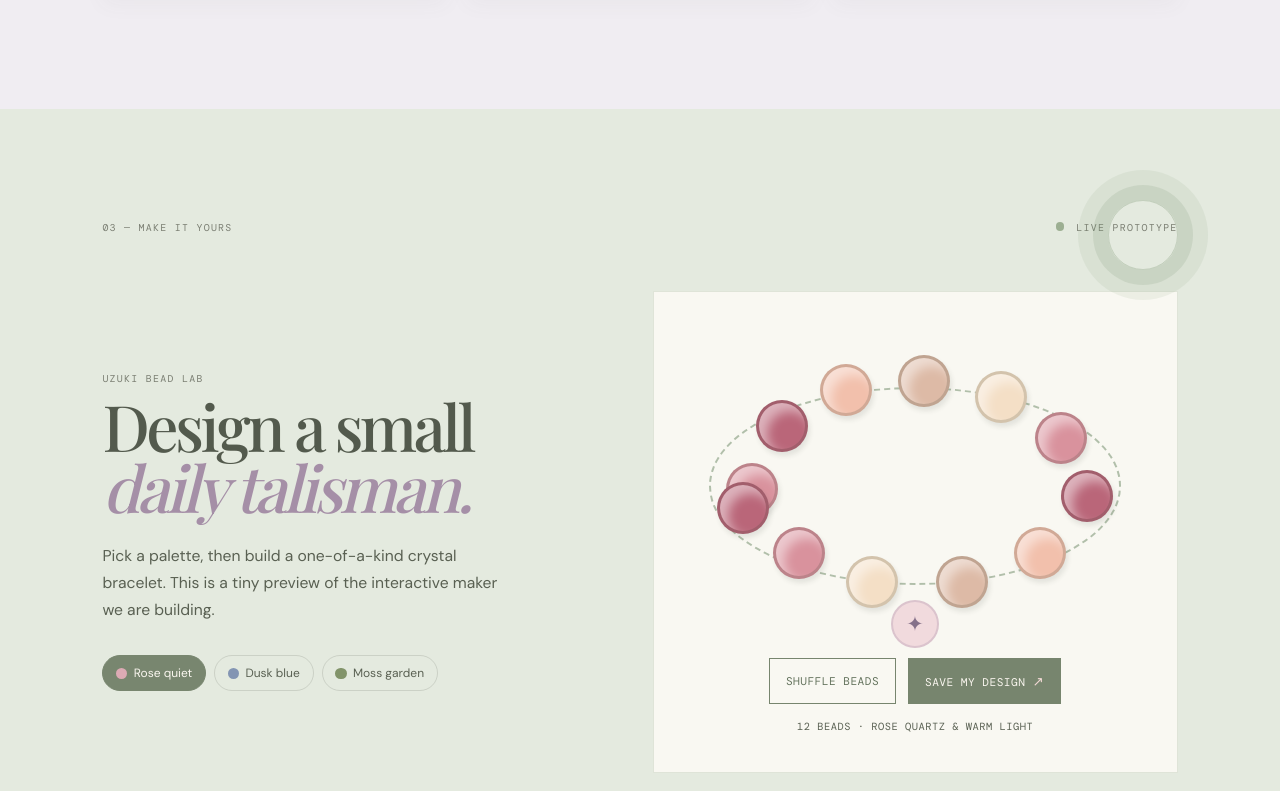
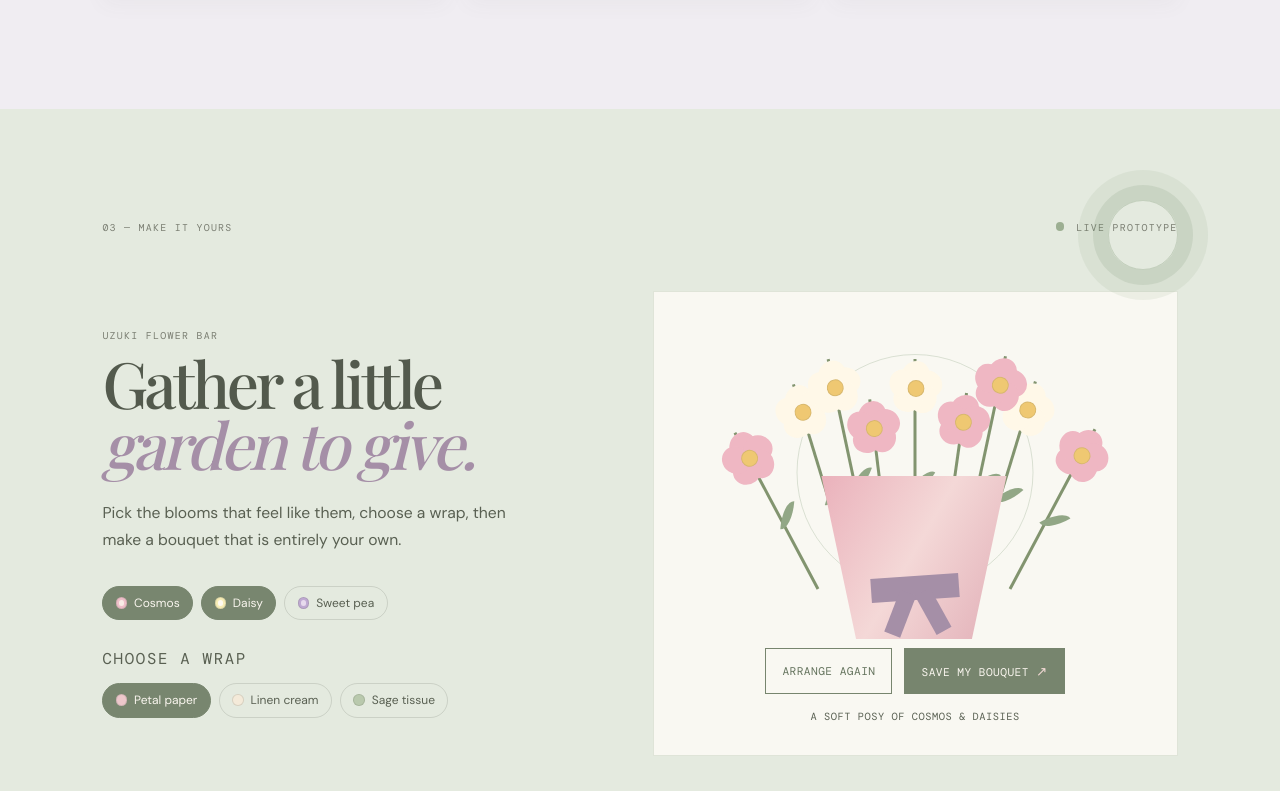
Before and after one commit to qingyu9243/uzuki, a plain HTML site: page index.html in a window 1280 px wide. Shown: the part 2041-2832 px from the top of the page. Drawn offline with nearby package versions, Linux system fonts and the light colour scheme; a web font is replaced by a local one.

Commit message:
feat: add DIY bouquet maker

```diff
--- a/index.html
+++ b/index.html
@@ -104,42 +104,48 @@
         </div>
       </section>
 
-      <section id="make" class="bead-lab section" aria-labelledby="bead-title">
+      <section id="make" class="bouquet-lab section" aria-labelledby="bouquet-title">
         <div class="lab-topline">
           <div class="section-label">03 — Make it yours</div>
           <p class="lab-status"><span></span> Live prototype</p>
         </div>
         <div class="lab-grid">
           <div class="lab-copy">
-            <p class="eyebrow">Uzuki bead lab</p>
-            <h2 id="bead-title">Design a small<br /><em>daily talisman.</em></h2>
+            <p class="eyebrow">Uzuki flower bar</p>
+            <h2 id="bouquet-title">Gather a little<br /><em>garden to give.</em></h2>
             <p>
-              Pick a palette, then build a one-of-a-kind crystal bracelet. This
-              is a tiny preview of the interactive maker we are building.
+              Pick the blooms that feel like them, choose a wrap, then make a
+              bouquet that is entirely your own.
             </p>
-            <div class="palette" role="group" aria-label="Choose a bead palette">
-              <button class="palette-button active" data-palette="rose" aria-pressed="true">
-                <span class="swatch rose"></span> Rose quiet
+            <div class="flower-picker" role="group" aria-label="Choose flowers for your bouquet">
+              <button class="flower-choice active" data-flower="cosmos" aria-pressed="true">
+                <span class="mini-flower cosmos"></span> Cosmos
               </button>
-              <button class="palette-button" data-palette="dusk" aria-pressed="false">
-                <span class="swatch dusk"></span> Dusk blue
+              <button class="flower-choice active" data-flower="daisy" aria-pressed="true">
+                <span class="mini-flower daisy"></span> Daisy
               </button>
-              <button class="palette-button" data-palette="moss" aria-pressed="false">
-                <span class="swatch moss"></span> Moss garden
+              <button class="flower-choice" data-flower="sweetpea" aria-pressed="false">
+                <span class="mini-flower sweetpea"></span> Sweet pea
               </button>
             </div>
+            <p class="wrap-label">Choose a wrap</p>
+            <div class="wrap-picker" role="group" aria-label="Choose bouquet wrapping">
+              <button class="wrap-choice active" data-wrap="petal" aria-pressed="true"><span></span> Petal paper</button>
+              <button class="wrap-choice" data-wrap="linen" aria-pressed="false"><span></span> Linen cream</button>
+              <button class="wrap-choice" data-wrap="sage" aria-pressed="false"><span></span> Sage tissue</button>
+            </div>
           </div>
-          <div class="bracelet-maker">
-            <div class="bracelet-frame" aria-live="polite">
-              <div class="bracelet-string"></div>
-              <div id="beads" class="beads" aria-label="Your bracelet beads"></div>
-              <div class="charm" aria-hidden="true">✦</div>
+          <div class="bouquet-maker">
+            <div class="bouquet-frame" aria-live="polite">
+              <div id="bouquet" class="bouquet" aria-label="Your selected bouquet"></div>
+              <div id="bouquet-wrap" class="bouquet-wrap petal" aria-hidden="true"></div>
+              <div class="bouquet-ribbon" aria-hidden="true"></div>
             </div>
             <div class="maker-actions">
-              <button id="shuffle-button" class="button-secondary">Shuffle beads</button>
-              <button id="save-button" class="button-primary">Save my design <span>↗</span></button>
+              <button id="shuffle-button" class="button-secondary">Arrange again</button>
+              <button id="save-button" class="button-primary">Save my bouquet <span>↗</span></button>
             </div>
-            <p id="design-note" class="design-note">8 beads · rose quartz &amp; warm light</p>
+            <p id="design-note" class="design-note">A soft posy of cosmos &amp; daisies</p>
           </div>
         </div>
       </section>
--- a/script.js
+++ b/script.js
@@ -1,82 +1,114 @@
-const palettes = {
-  rose: {
-    colors: ["#d9929d", "#f2c0ac", "#f4dfc6", "#ba6679", "#ddbaa6"],
-    note: "rose quartz & warm light",
-  },
-  dusk: {
-    colors: ["#7188a6", "#b6c3d4", "#718074", "#d8d0c2", "#52677e"],
-    note: "blue lace & evening air",
-  },
-  moss: {
-    colors: ["#87986e", "#c3bf89", "#d7a69b", "#5d765b", "#e6d5ad"],
-    note: "moss agate & new leaves",
-  },
+const flowerNames = {
+  cosmos: "cosmos",
+  daisy: "daisies",
+  sweetpea: "sweet peas",
 };
 
-const positions = [
-  [12, 50], [19, 30], [34, 19], [52, 16], [70, 21], [84, 34], [90, 52], [79, 70], [61, 79], [40, 79], [23, 70], [10, 56],
-];
-
-const beads = document.querySelector("#beads");
+const bouquet = document.querySelector("#bouquet");
+const bouquetWrap = document.querySelector("#bouquet-wrap");
 const note = document.querySelector("#design-note");
-let currentPalette = "rose";
+let selectedFlowers = ["cosmos", "daisy"];
+let currentWrap = "petal";
 let seed = 0;
 
-function drawBracelet() {
-  const { colors, note: paletteNote } = palettes[currentPalette];
-  beads.innerHTML = "";
-  positions.forEach(([x, y], index) => {
-    const bead = document.createElement("span");
-    bead.className = "bead";
-    bead.style.setProperty("--x", `${x}%`);
-    bead.style.setProperty("--y", `${y}%`);
-    bead.style.background = colors[(index * 3 + seed) % colors.length];
-    bead.title = "A bead in your Uzuki bracelet";
-    beads.appendChild(bead);
+function updateFlowerChoices() {
+  document.querySelectorAll(".flower-choice").forEach((button) => {
+    const active = selectedFlowers.includes(button.dataset.flower);
+    button.classList.toggle("active", active);
+    button.setAttribute("aria-pressed", String(active));
   });
-  note.textContent = `${positions.length} beads · ${paletteNote}`;
 }
 
-document.querySelectorAll(".palette-button").forEach((button) => {
+function updateWrapChoices() {
+  document.querySelectorAll(".wrap-choice").forEach((button) => {
+    const active = button.dataset.wrap === currentWrap;
+    button.classList.toggle("active", active);
+    button.setAttribute("aria-pressed", String(active));
+  });
+  bouquetWrap.className = `bouquet-wrap ${currentWrap}`;
+}
+
+function bouquetNote() {
+  const flowers = selectedFlowers.map((flower) => flowerNames[flower]);
+  if (!flowers.length) return "Pick at least one bloom to begin";
+  return `A soft posy of ${flowers.join(" & ")}`;
+}
+
+function drawBouquet() {
+  bouquet.innerHTML = "";
+  if (!selectedFlowers.length) {
+    note.textContent = bouquetNote();
+    return;
+  }
+
+  const arrangement = [
+    [14, 177, -28], [28, 214, -17], [42, 191, -7], [50, 230, 0],
+    [59, 198, 8], [71, 217, 17], [85, 181, 28], [36, 235, -12], [65, 238, 12],
+  ];
+
+  arrangement.forEach(([x, stemHeight, tilt], index) => {
+    const flower = selectedFlowers[(index + seed) % selectedFlowers.length];
+    const stem = document.createElement("div");
+    stem.className = `bouquet-stem ${flower}`;
+    stem.style.left = `${x}%`;
+    stem.style.setProperty("--stem-height", `${stemHeight}px`);
+    stem.style.setProperty("--tilt", `${tilt}deg`);
+
+    const bloom = document.createElement("div");
+    bloom.className = "bouquet-bloom";
+    for (let petal = 0; petal < 5; petal += 1) bloom.appendChild(document.createElement("span"));
+    stem.appendChild(bloom);
+    bouquet.appendChild(stem);
+  });
+  note.textContent = bouquetNote();
+}
+
+document.querySelectorAll(".flower-choice").forEach((button) => {
   button.addEventListener("click", () => {
-    currentPalette = button.dataset.palette;
-    document.querySelectorAll(".palette-button").forEach((item) => {
-      const active = item === button;
-      item.classList.toggle("active", active);
-      item.setAttribute("aria-pressed", String(active));
-    });
-    drawBracelet();
+    const flower = button.dataset.flower;
+    if (selectedFlowers.includes(flower)) {
+      selectedFlowers = selectedFlowers.filter((item) => item !== flower);
+    } else {
+      selectedFlowers = [...selectedFlowers, flower];
+    }
+    updateFlowerChoices();
+    drawBouquet();
+  });
+});
+
+document.querySelectorAll(".wrap-choice").forEach((button) => {
+  button.addEventListener("click", () => {
+    currentWrap = button.dataset.wrap;
+    updateWrapChoices();
   });
 });
 
 document.querySelector("#shuffle-button").addEventListener("click", () => {
-  seed = (seed + 1) % palettes[currentPalette].colors.length;
-  drawBracelet();
+  seed = (seed + 1) % Math.max(selectedFlowers.length, 1);
+  drawBouquet();
 });
 
 document.querySelector("#save-button").addEventListener("click", () => {
-  const design = { palette: currentPalette, seed, savedAt: new Date().toISOString() };
-  localStorage.setItem("uzuki-bracelet", JSON.stringify(design));
-  note.textContent = "saved in this browser · bring it to a workshop";
+  const design = { flowers: selectedFlowers, wrap: currentWrap, seed, savedAt: new Date().toISOString() };
+  localStorage.setItem("uzuki-bouquet", JSON.stringify(design));
+  note.textContent = "saved in this browser · ready to bring to the flower bar";
 });
 
-const saved = localStorage.getItem("uzuki-bracelet");
+const saved = localStorage.getItem("uzuki-bouquet");
 if (saved) {
   try {
     const design = JSON.parse(saved);
-    if (palettes[design.palette]) {
-      currentPalette = design.palette;
-      seed = design.seed || 0;
-      document.querySelectorAll(".palette-button").forEach((button) => {
-        const active = button.dataset.palette === currentPalette;
-        button.classList.toggle("active", active);
-        button.setAttribute("aria-pressed", String(active));
-      });
+    if (Array.isArray(design.flowers) && design.flowers.every((flower) => flowerNames[flower])) {
+      selectedFlowers = design.flowers;
     }
-  } catch { /* Ignore an invalid local design. */ }
+    if (["petal", "linen", "sage"].includes(design.wrap)) currentWrap = design.wrap;
+    if (Number.isInteger(design.seed)) seed = design.seed;
+  } catch { /* Ignore an invalid saved bouquet. */ }
 }
 
-drawBracelet();
+updateFlowerChoices();
+updateWrapChoices();
+drawBouquet();
 
 document.querySelector("#year").textContent = new Date().getFullYear();
 const menuToggle = document.querySelector(".menu-toggle");
--- a/styles.css
+++ b/styles.css
@@ -73,7 +73,7 @@ h1 em, h2 em, .display-text em { color: var(--rose); font-weight: 500; }
 .workshops { background: var(--ink); color: var(--paper); }
 .workshops .section-label { color: rgba(247,242,234,.62); }
 .section-heading { align-items: end; display: flex; justify-content: space-between; margin-bottom: 3rem; }
-.section-heading h2, .shop h2, .bead-lab h2 { font-size: clamp(3rem, 5vw, 5.4rem); line-height: .95; margin: 0; }
+.section-heading h2, .shop h2, .bouquet-lab h2 { font-size: clamp(3rem, 5vw, 5.4rem); line-height: .95; margin: 0; }
 .section-heading p { color: rgba(247,242,234,.72); font-size: .9rem; line-height: 1.6; margin: 0; max-width: 16rem; }
 .workshop-list { display: grid; gap: 1.25rem; grid-template-columns: repeat(3, 1fr); }
 .workshop-card { color: var(--ink); display: flex; flex-direction: column; min-height: 345px; padding: 1.7rem; }
@@ -83,18 +83,10 @@ h1 em, h2 em, .display-text em { color: var(--rose); font-weight: 500; }
 .workshop-card a { border-bottom: 1px solid currentColor; font-family: "DM Mono", monospace; font-size: .66rem; letter-spacing: .04em; padding-bottom: .4rem; text-transform: uppercase; width: fit-content; }
 .workshop-card a span { color: var(--rose); font-size: 1.2em; }
 
-.bead-lab { background: #e5e5d7; }
+.bouquet-lab { background: #e5e5d7; }
 .lab-topline { display: flex; justify-content: space-between; }.lab-status span { background: #729966; border-radius: 50%; display: inline-block; height: .52rem; margin-right: .3rem; width: .52rem; }
 .lab-grid { align-items: center; display: grid; gap: 5vw; grid-template-columns: 1fr 1.08fr; }
-.bead-lab h2 { margin: .4rem 0 1.6rem; }
-.palette { display: flex; flex-wrap: wrap; gap: .5rem; margin-top: 2rem; }
-.palette-button { align-items: center; background: transparent; border: 1px solid var(--line); border-radius: 999px; color: var(--ink); cursor: pointer; display: inline-flex; font-size: .75rem; gap: .4rem; padding: .55rem .8rem; transition: all .2s; }
-.palette-button.active, .palette-button:hover { background: var(--ink); color: var(--paper); }.swatch { border-radius: 50%; height: .7rem; width: .7rem; }.swatch.rose { background: var(--rose); }.swatch.dusk { background: #8395b3; }.swatch.moss { background: #82946a; }
-.bracelet-maker { background: #f9f6ef; min-height: 405px; padding: 2.4rem; }
-.bracelet-frame { aspect-ratio: 1.35; margin: 0 auto; max-width: 430px; position: relative; }
-.bracelet-string { border: 2px dashed rgba(37, 50, 41, .38); border-radius: 50%; height: 62%; left: 2%; position: absolute; top: 18%; width: 96%; }
-.beads { height: 100%; position: relative; width: 100%; }.bead { border: 3px solid rgba(37,50,41,.16); border-radius: 50%; box-shadow: inset 8px 8px 11px rgba(255,255,255,.5), 2px 4px 5px rgba(37,50,41,.1); height: clamp(30px, 4.5vw, 52px); left: var(--x); position: absolute; top: var(--y); transform: translate(-50%, -50%); transition: background .35s, transform .25s; width: clamp(30px, 4.5vw, 52px); }.bead:hover { transform: translate(-50%, -50%) scale(1.15); }
-.charm { background: var(--butter); border: 2px solid rgba(37,50,41,.15); border-radius: 50%; bottom: 0; font-size: 1.3rem; height: 48px; left: calc(50% - 24px); line-height: 44px; position: absolute; text-align: center; width: 48px; }
+.bouquet-lab h2 { margin: .4rem 0 1.6rem; }
 .maker-actions { display: flex; gap: .75rem; justify-content: center; margin-top: .6rem; }.button-primary, .button-secondary { border: 1px solid var(--ink); cursor: pointer; display: inline-block; font-family: "DM Mono", monospace; font-size: .7rem; letter-spacing: .04em; padding: .85rem 1rem; text-transform: uppercase; }.button-primary { background: var(--ink); color: var(--paper); }.button-primary span { color: var(--peach); font-size: 1.2em; }.button-secondary { background: transparent; color: var(--ink); }.button-primary:hover { background: var(--rose); border-color: var(--rose); }.button-secondary:hover { background: rgba(37,50,41,.08); }
 .design-note { font-family: "DM Mono", monospace; font-size: .65rem; letter-spacing: .05em; margin: 1rem 0 0; text-align: center; text-transform: uppercase; }
 
@@ -103,7 +95,7 @@ h1 em, h2 em, .display-text em { color: var(--rose); font-weight: 500; }
 .site-footer { background: var(--ink); color: var(--paper); display: grid; grid-template-columns: 1fr 1.8fr 1fr; gap: 2rem; padding: 4.5rem 8vw; }.footer-mark { margin: 0; }.footer-email { border-bottom: 1px solid rgba(247,242,234,.65); display: inline-block; font-family: "Playfair Display", Georgia, serif; font-size: clamp(1.7rem, 2.7vw, 3rem); letter-spacing: -.05em; margin-top: .9rem; }.footer-links { align-items: end; display: flex; flex-direction: column; font-family: "DM Mono", monospace; font-size: .65rem; gap: .8rem; letter-spacing: .04em; text-transform: uppercase; }.footer-links a:hover { color: var(--peach); }
 
 @media (max-width: 820px) { .site-header { grid-template-columns: 1fr auto; padding: 0 6vw; }.site-nav { background: var(--paper); border-bottom: 1px solid var(--line); display: none; left: 0; padding: 1rem 6vw 1.4rem; position: absolute; top: 76px; width: 100%; }.site-nav.open { display: flex; }.menu-toggle { background: none; border: 0; color: var(--ink); cursor: pointer; display: block; font-family: "DM Mono", monospace; font-size: .7rem; letter-spacing: .06em; text-transform: uppercase; }.header-note { display: none; }.hero { grid-template-columns: 1fr; }.hero-copy { min-height: 570px; padding: 8rem 9vw 4rem; }.hero-art { min-height: 480px; }.sun { height: 290px; width: 290px; }.section { padding: 5rem 7vw; }.story { grid-template-columns: 1fr; gap: 2rem; }.story .section-label { margin-bottom: 0; }.story-object { justify-self: end; }.section-heading { align-items: start; flex-direction: column; gap: 1.2rem; }.workshop-list { grid-template-columns: 1fr; }.workshop-card { min-height: 285px; }.lab-grid, .shop-layout { grid-template-columns: 1fr; }.product-stack { margin-top: 1rem; transform: scale(.88); transform-origin: left center; }.site-footer { grid-template-columns: 1fr; }.footer-links { align-items: start; margin-top: 1.5rem; } }
-@media (max-width: 470px) { .hero-copy { padding-left: 7vw; padding-right: 7vw; }.hero > .eyebrow { left: 7vw; }.hero-art { min-height: 390px; }.flower-one { left: 2%; }.flower-two { right: 7%; }.section { padding: 4.5rem 6vw; }.bracelet-maker { margin-left: -2vw; margin-right: -2vw; padding: 1.3rem; }.maker-actions { flex-direction: column; }.maker-actions button { width: 100%; }.product-stack { height: 345px; transform: scale(.75); }.site-footer { padding: 3.5rem 6vw; } }
+@media (max-width: 470px) { .hero-copy { padding-left: 7vw; padding-right: 7vw; }.hero > .eyebrow { left: 7vw; }.hero-art { min-height: 390px; }.flower-one { left: 2%; }.flower-two { right: 7%; }.section { padding: 4.5rem 6vw; }.maker-actions { flex-direction: column; }.maker-actions button { width: 100%; }.product-stack { height: 345px; transform: scale(.75); }.site-footer { padding: 3.5rem 6vw; } }
 
 /* Uzuki's tatting-inspired visual language */
 body {
@@ -266,8 +258,8 @@ h1 em, h2 em, .display-text em { color: var(--thread); }
 .workshop-card a { color: #5d6559; }
 .workshop-card a span { color: var(--thread); }
 
-.bead-lab { background: #e4eadf; position: relative; }
-.bead-lab::after {
+.bouquet-lab { background: #e4eadf; position: relative; }
+.bouquet-lab::after {
   border: 1px solid rgba(119,145,111,.3);
   border-radius: 50%;
   box-shadow: 0 0 0 14px transparent, 0 0 0 15px rgba(119,145,111,.16), 0 0 0 29px transparent, 0 0 0 30px rgba(119,145,111,.1);
@@ -279,10 +271,6 @@ h1 em, h2 em, .display-text em { color: var(--thread); }
   width: 68px;
 }
 .lab-status span { background: #9caf92; }
-.palette-button { border-color: rgba(89,96,82,.18); }
-.palette-button.active, .palette-button:hover { background: #78866f; border-color: #78866f; }
-.bracelet-maker { background: rgba(255,253,248,.78); border: 1px solid rgba(119,145,111,.2); }
-.bracelet-string { border-color: rgba(119,145,111,.55); }.charm { background: #f1dadd; border-color: rgba(165,143,167,.3); color: #85718a; }
 .button-primary { background: #77856e; border-color: #77856e; }.button-primary:hover { background: #a58fa7; border-color: #a58fa7; }.button-secondary { border-color: #77856e; color: #64735d; }
 
 .shop { background: #f4eee8; position: relative; }
@@ -303,5 +291,44 @@ h1 em, h2 em, .display-text em { color: var(--thread); }
 @media (max-width: 820px) {
   .hero-copy { padding-left: 10vw; }.hero-copy::before, .hero-copy::after { display: none; }
   .site-nav { background: rgba(250,246,239,.96); }
-  .bead-lab::after { right: 7vw; top: 4rem; }
+  .bouquet-lab::after { right: 7vw; top: 4rem; }
 }
+
+/* DIY bouquet maker */
+.flower-picker, .wrap-picker { display: flex; flex-wrap: wrap; gap: .5rem; }
+.flower-picker { margin-top: 2rem; }
+.flower-choice, .wrap-choice {
+  align-items: center;
+  background: transparent;
+  border: 1px solid rgba(89,96,82,.18);
+  border-radius: 999px;
+  color: var(--ink);
+  cursor: pointer;
+  display: inline-flex;
+  font-size: .75rem;
+  gap: .42rem;
+  padding: .52rem .78rem;
+  transition: background .2s, color .2s, transform .2s;
+}
+.flower-choice:hover, .wrap-choice:hover { transform: translateY(-1px); }
+.flower-choice.active, .wrap-choice.active { background: #78866f; border-color: #78866f; color: var(--paper); }
+.mini-flower { border: 1px solid rgba(89,96,82,.18); border-radius: 50%; display: inline-block; height: .72rem; position: relative; width: .72rem; }
+.mini-flower::before, .mini-flower::after { border-radius: 50%; content: ""; inset: .13rem; position: absolute; }
+.mini-flower.cosmos { background: #efbfc9; }.mini-flower.cosmos::before { background: #f9ece6; }.mini-flower.daisy { background: #f7edb6; }.mini-flower.daisy::before { background: #fffaf1; }.mini-flower.sweetpea { background: #bfa9d2; }.mini-flower.sweetpea::before { background: #e7daed; }
+.wrap-label { font-family: "DM Mono", monospace; font-size: .62rem; letter-spacing: .11em; margin: 1.6rem 0 .65rem; text-transform: uppercase; }
+.wrap-choice span { border: 1px solid rgba(89,96,82,.18); border-radius: 50%; height: .72rem; width: .72rem; }.wrap-choice[data-wrap="petal"] span { background: #edc7cb; }.wrap-choice[data-wrap="linen"] span { background: #f4ead9; }.wrap-choice[data-wrap="sage"] span { background: #b9c9ad; }
+.bouquet-maker { background: rgba(255,253,248,.78); border: 1px solid rgba(119,145,111,.2); min-height: 455px; padding: 2rem 2.4rem; }
+.bouquet-frame { height: 315px; margin: 0 auto; max-width: 420px; overflow: hidden; position: relative; }
+.bouquet-frame::before { border: 1px solid rgba(119,145,111,.24); border-radius: 50%; content: ""; height: 235px; left: 50%; position: absolute; top: 30px; transform: translateX(-50%); width: 235px; }
+.bouquet { bottom: 42px; height: 270px; left: 50%; position: absolute; transform: translateX(-50%); width: 270px; z-index: 2; }
+.bouquet-wrap { bottom: -32px; clip-path: polygon(7% 0, 92% 0, 73% 100%, 26% 100%); height: 195px; left: 50%; position: absolute; transform: translateX(-50%); width: 218px; z-index: 3; }
+.bouquet-wrap.petal { background: linear-gradient(120deg, #e9adb8, #f4d8d7 46%, #dca3ae); }.bouquet-wrap.linen { background: linear-gradient(120deg, #e9dcc6, #fff9ed 48%, #d9c9ad); }.bouquet-wrap.sage { background: linear-gradient(120deg, #a3b498, #dce5d5 48%, #94aa8a); }
+.bouquet-ribbon { background: #a58fa7; bottom: 39px; height: 24px; left: calc(50% - 44px); position: absolute; transform: rotate(-4deg); width: 88px; z-index: 4; }.bouquet-ribbon::before, .bouquet-ribbon::after { background: inherit; content: ""; height: 45px; position: absolute; top: 14px; width: 17px; }.bouquet-ribbon::before { left: 19px; transform: rotate(25deg); }.bouquet-ribbon::after { right: 19px; transform: rotate(-25deg); }
+.bouquet-stem { background: #82946f; bottom: 8px; height: var(--stem-height); left: 50%; position: absolute; transform: translateX(-50%) rotate(var(--tilt)); transform-origin: bottom; width: 3px; }
+.bouquet-bloom { height: 58px; left: 50%; position: absolute; top: 0; transform: translateX(-50%); width: 58px; }
+.bouquet-bloom span { border-radius: 55% 45% 55% 45%; height: 28px; left: 15px; position: absolute; top: 15px; transform-origin: 14px 14px; width: 28px; }
+.bouquet-bloom span:nth-child(1) { transform: rotate(0deg) translateY(-13px); }.bouquet-bloom span:nth-child(2) { transform: rotate(72deg) translateY(-13px); }.bouquet-bloom span:nth-child(3) { transform: rotate(144deg) translateY(-13px); }.bouquet-bloom span:nth-child(4) { transform: rotate(216deg) translateY(-13px); }.bouquet-bloom span:nth-child(5) { transform: rotate(288deg) translateY(-13px); }
+.bouquet-bloom::after { background: #efc872; border: 1px solid rgba(89,96,82,.15); border-radius: 50%; content: ""; height: 15px; left: 21px; position: absolute; top: 21px; width: 15px; }
+.bouquet-stem.cosmos .bouquet-bloom span { background: #efb7c3; }.bouquet-stem.daisy .bouquet-bloom span { background: #fff8e8; }.bouquet-stem.sweetpea .bouquet-bloom span { background: #cab3da; border-radius: 50% 50% 45% 55%; }.bouquet-stem.sweetpea .bouquet-bloom::after { background: #c993aa; }
+.bouquet-stem::after { background: #92a786; border-radius: 100% 0 100% 0; content: ""; height: 29px; left: 3px; position: absolute; top: 47%; transform: rotate(32deg); width: 12px; }
+@media (max-width: 470px) { .bouquet-maker { margin-left: -2vw; margin-right: -2vw; padding: 1.3rem; }.bouquet-frame { transform: scale(.9); transform-origin: center top; margin-bottom: -1.8rem; } }
```
